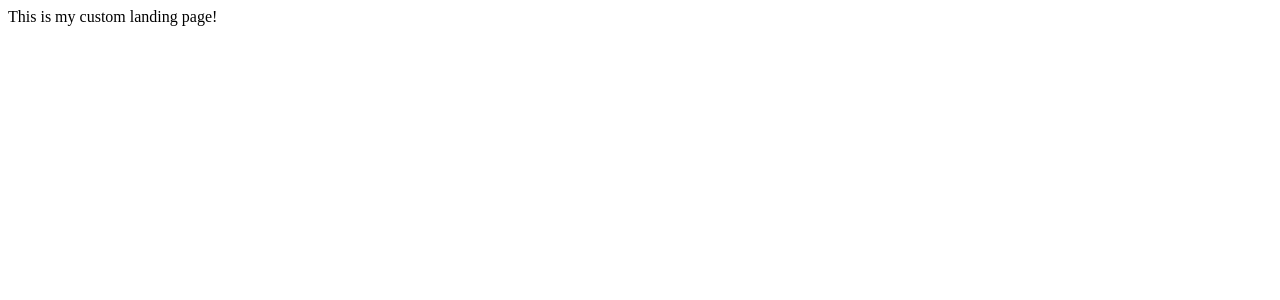
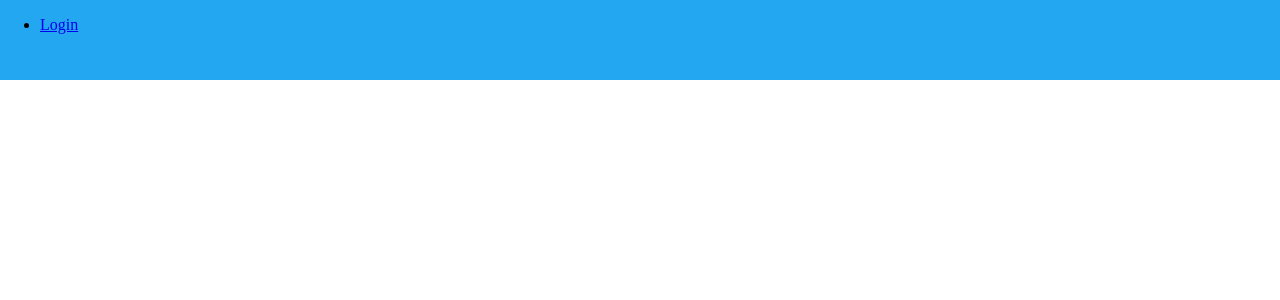
Before and after one commit to adamkalbouneh/ltp-smart-speaker-manager, a React (Create React App) app in the folder client/: page / in a window 1280 px wide. Shown: the top 300 px of the page. Built offline with nearby package versions, Linux system fonts and the light colour scheme.

Commit message:
Added basic header component to landing page

```diff
--- a/client/src/App.js
+++ b/client/src/App.js
@@ -2,6 +2,8 @@ import React, { useState } from 'react';
 import axios from 'axios';
 import { BrowserRouter as Router, Route, Routes } from 'react-router-dom'
 import LandingPage from "./components/LandingPage.js";
+import GenericStyling from "./styling/Generic.css";
+//Maybe make a default set of styles/classes
 
 
 const App = () => {
--- a/client/src/components/DashboardHeader.js
+++ b/client/src/components/DashboardHeader.js
@@ -3,7 +3,7 @@ import { Link } from "react-router-dom";
 
 const DashboardHeader = () => {
   return (
-    <header>
+    <div className="header">
       <nav>
         <ul>
           <li>
@@ -11,7 +11,7 @@ const DashboardHeader = () => {
           </li>
         </ul>
       </nav>
-    </header>
+    </div>
   );
 };
 
--- a/client/src/components/LandingPage.js
+++ b/client/src/components/LandingPage.js
@@ -1,7 +1,13 @@
 import React from "react";
+import DashboardHeader from './DashboardHeader';
 
 const LandingPage = () => {
-  return <div>This is my custom landing page!</div>;
+  return <body>
+    <DashboardHeader/>
+
+
+
+  </body>
 };
 
 export default LandingPage;
--- /dev/null
+++ b/client/src/styling/Generic.css
@@ -0,0 +1,9 @@
+.header {
+  background-color: #22A7F0;
+  height: 80px;
+  float: left;
+  width: 100%;
+  position: absolute;
+  top: 0px;
+  left: 0px;
+}
```
